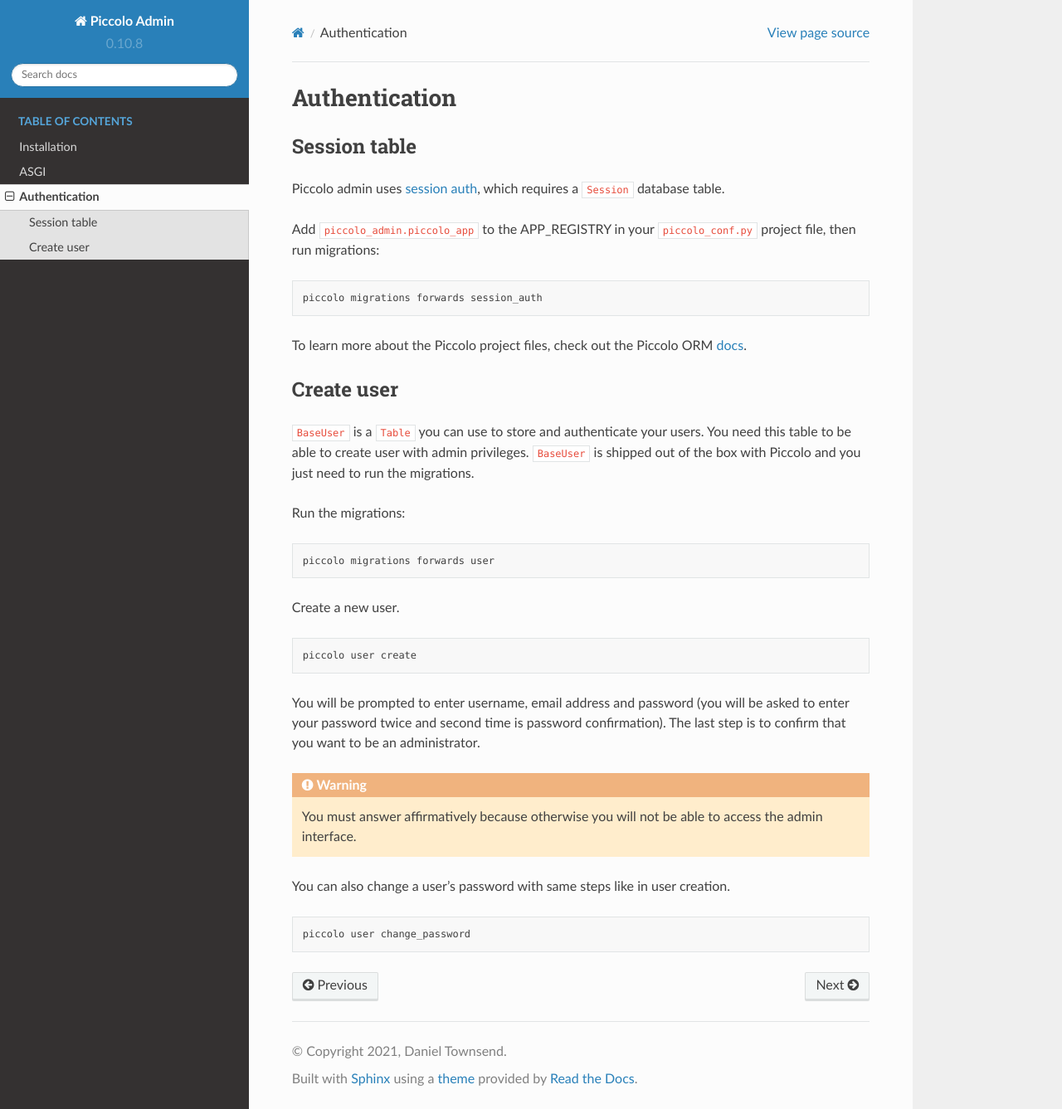
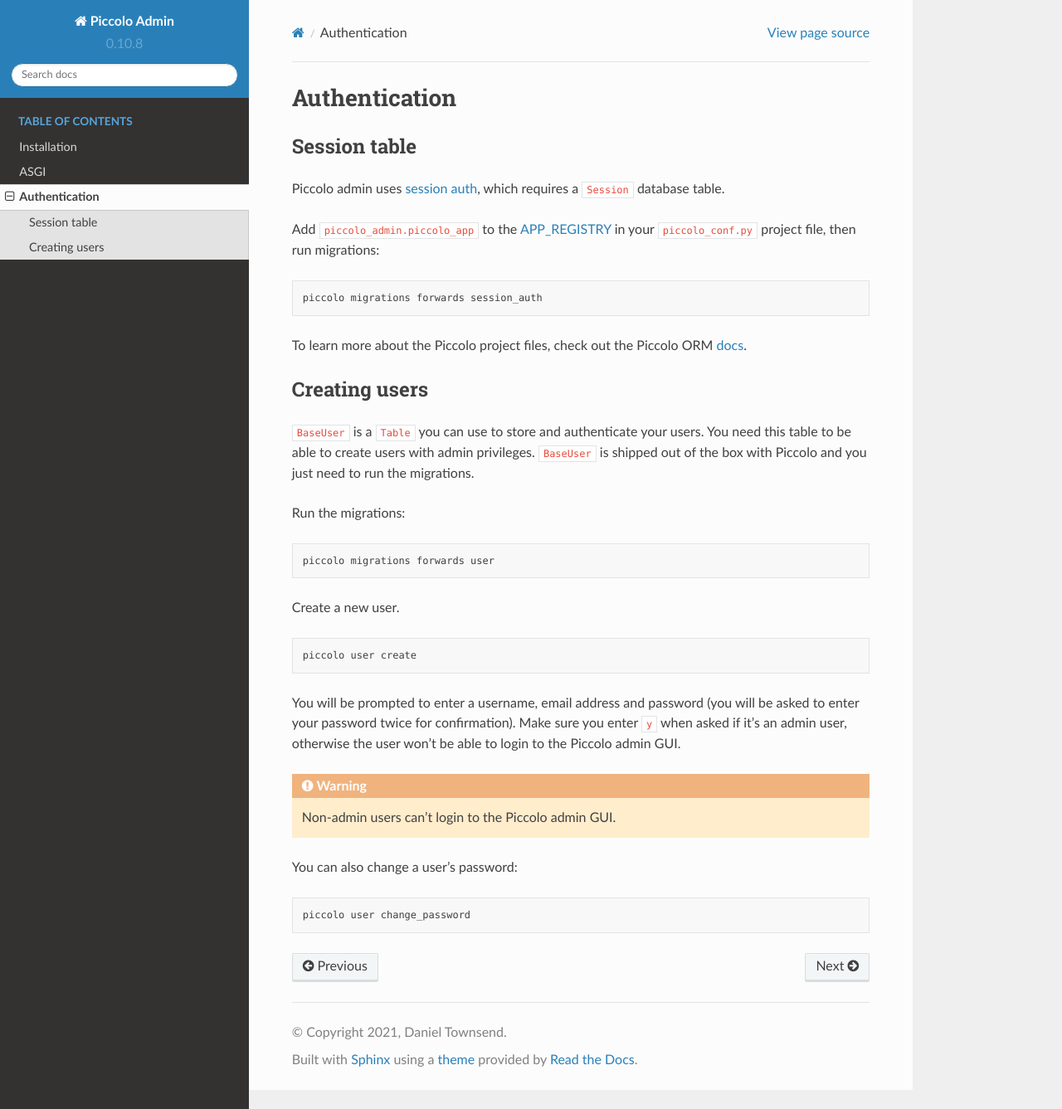
Before and after one commit to piccolo-orm/piccolo_admin, a Sphinx documentation site: the page built from docs/source/authentication/index.rst, in a window 1280 px wide and 1337 px high. Shown: the whole window at 83% size. Built offline with Sphinx 7.4.7 and the Read the Docs theme 2.0.0, drawn with Linux system fonts in a browser that asks for light colours.

Commit message:
doc tweaks

```diff
--- a/docs/source/authentication/index.rst
+++ b/docs/source/authentication/index.rst
@@ -7,7 +9,7 @@
 Piccolo admin uses `session auth <https://piccolo-api.readthedocs.io/en/latest/session_auth/index.html>`_,
 which requires a ``Session`` database table.
 
-Add ``piccolo_admin.piccolo_app`` to the APP_REGISTRY in your ``piccolo_conf.py``
+Add ``piccolo_admin.piccolo_app`` to the `APP_REGISTRY <https://piccolo-orm.readthedocs.io/en/latest/piccolo/projects_and_apps/piccolo_projects.html#app-registry>`_ in your ``piccolo_conf.py``
 project file, then run migrations:
 
 .. code-block:: bash
@@ -18,11 +20,11 @@
 Piccolo ORM `docs <https://piccolo-orm.readthedocs.io/en/latest/piccolo/projects_and_apps/piccolo_apps.html>`_.
 
 
-Create user
------------
+Creating users
+--------------
 
 ``BaseUser`` is a ``Table`` you can use to store and authenticate your users.
-You need this table to be able to create user with admin privileges.
+You need this table to be able to create users with admin privileges.
 ``BaseUser`` is shipped out of the box with Piccolo and you just need to run the migrations.
 
 Run the migrations:
@@ -37,14 +39,15 @@
 
     piccolo user create
 
-You will be prompted to enter username, email address and password
-(you will be asked to enter your password twice and second time is password confirmation).
-The last step is to confirm that you want to be an administrator.
+You will be prompted to enter a username, email address and password
+(you will be asked to enter your password twice for confirmation).
+Make sure you enter ``y`` when asked if it's an admin user, otherwise the user
+won't be able to login to the Piccolo admin GUI.
 
 .. warning::
-    You must answer affirmatively because otherwise you will not be able to access the admin interface.
+    Non-admin users can't login to the Piccolo admin GUI.
 
-You can also change a user's password with same steps like in user creation.
+You can also change a user's password:
 
 .. code-block:: bash
 
--- a/docs/source/index.rst
+++ b/docs/source/index.rst
@@ -1,8 +1,10 @@
 Welcome to Piccolo Admin's documentation
 ========================================
 
-`Piccolo Admin <https://github.com/piccolo-orm/piccolo_admin>`_ provides a simple yet powerful admin interface on top of Piccolo models
-- allowing you to easily add / edit / filter your data. `Try it online <https://demo1.piccolo-orm.com/#/login?nextURL=%2F>`_ (username: piccolo, password: piccolo123).
+`Piccolo Admin <https://github.com/piccolo-orm/piccolo_admin>`_ provides a simple yet powerful admin interface on top of Piccolo tables
+- allowing you to easily add / edit / filter your data.
+
+`Try it online <https://demo1.piccolo-orm.com/#/login?nextURL=%2F>`_ (username: piccolo, password: piccolo123).
 
 .. image:: https://raw.githubusercontent.com/piccolo-orm/piccolo_admin/master/docs/images/screenshot.png
 
```
Also changed, not shown: other parts of docs/source/authentication/index.rst (+2 -0 lines), docs/source/asgi/index.rst (+11 -5 lines), docs/source/installation/index.rst (+5 -6 lines).
